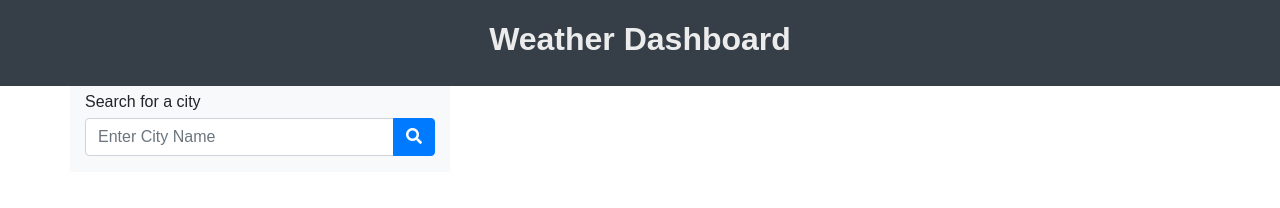
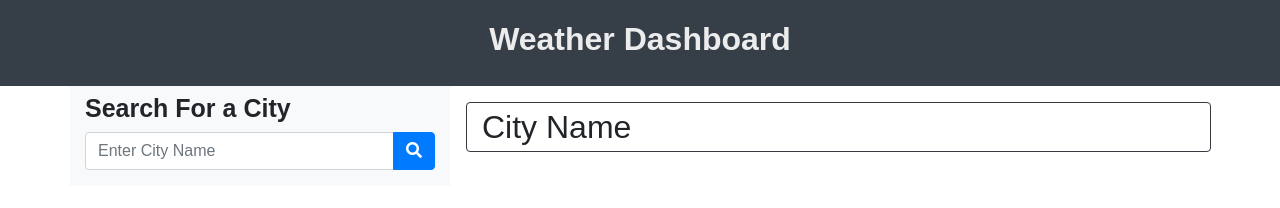
Before and after one commit to MatthewMcFadden/weather-dashboard, a plain HTML site: page index.html in a window 1280 px wide. Drawn offline with nearby package versions, Linux system fonts and the light colour scheme.

Commit message:
City Display and script links

```diff
--- a/assets/css/style.css
+++ b/assets/css/style.css
@@ -19,3 +19,12 @@ header h1{
   font-size: 2rem;
   color: #ececec;
 }
+
+.search-text {
+  font-size: 25px;
+  font-weight: bold;
+}
+
+.city-name{
+  font-size: 32px;
+}
--- a/index.html
+++ b/index.html
@@ -15,11 +15,12 @@
     <h1 class="header">Weather Dashboard</h1>
   </header>
 
-  <!-- Search Bar -->
+  <!-- Main Container -->
   <div class="container">
     <div class="row">
+      <!-- Search Bar -->
       <div class="col-4 bg-light">
-        <p class="search-header my-1">Search for a city</p>
+        <p class="search-text my-1">Search For a City</p>
         <div class="input-group mb-3">
           <input id="city-input" class="form-control" type="text" placeholder="Enter City Name">
           <div class="input-group-append">
@@ -29,7 +30,23 @@
           </div>
         </div>
       </div>
+
+      <!-- City Display -->
+      <div class="col-8">
+        <div class="row mr-0">
+          <div class="col-12 border border-dark m-3 rounded">
+            <div class="row">
+              <div class="col-12">
+                <span id="city-name" class="city-name align-middle">City Name</span>
+              </div>
+            </div>
+          </div>
+        </div>
+      </div>
     </div>
   </div>
+
+  <script src="https://unpkg.com/axios/dist/axios.min.js"></script>
+  <script src="./assets/js/script.js"></script>
 </body>
 </html>
```
